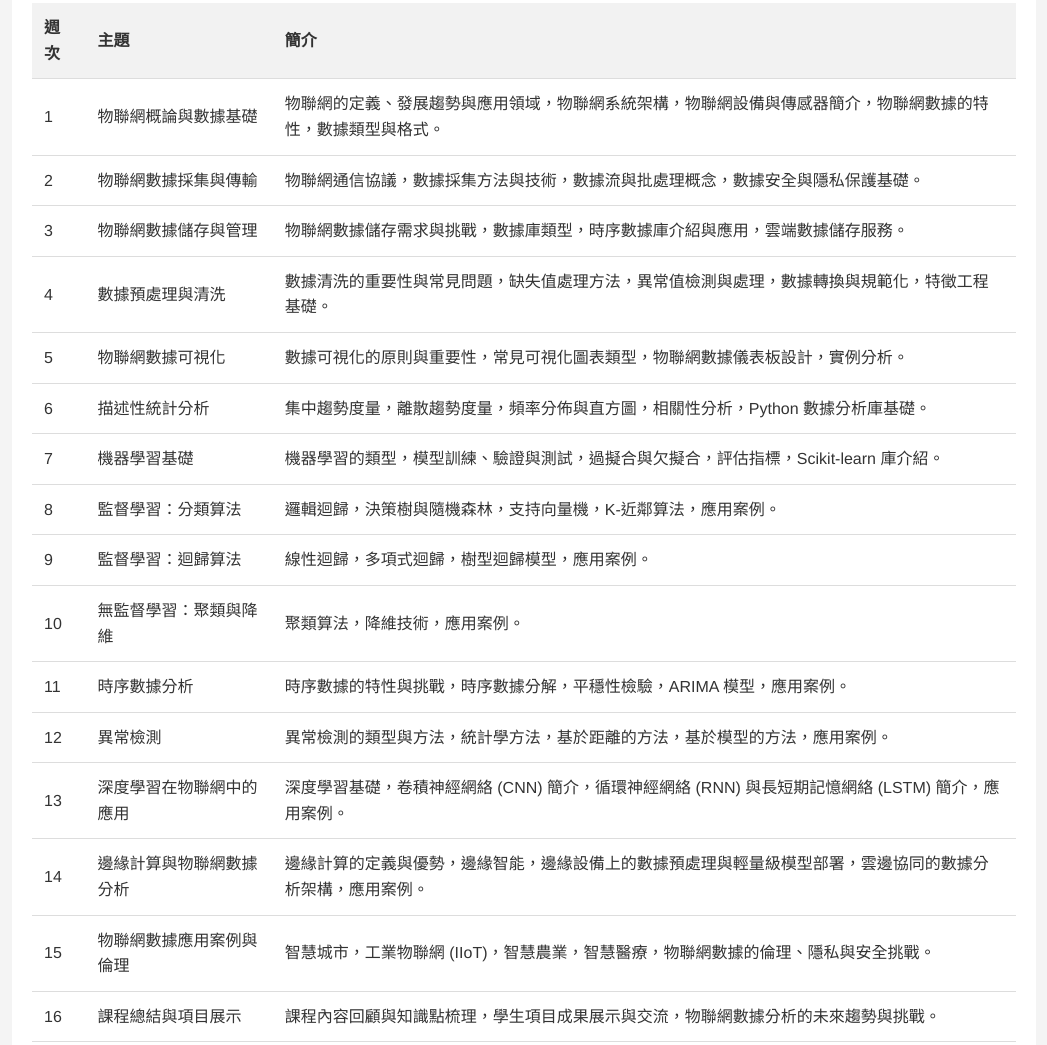
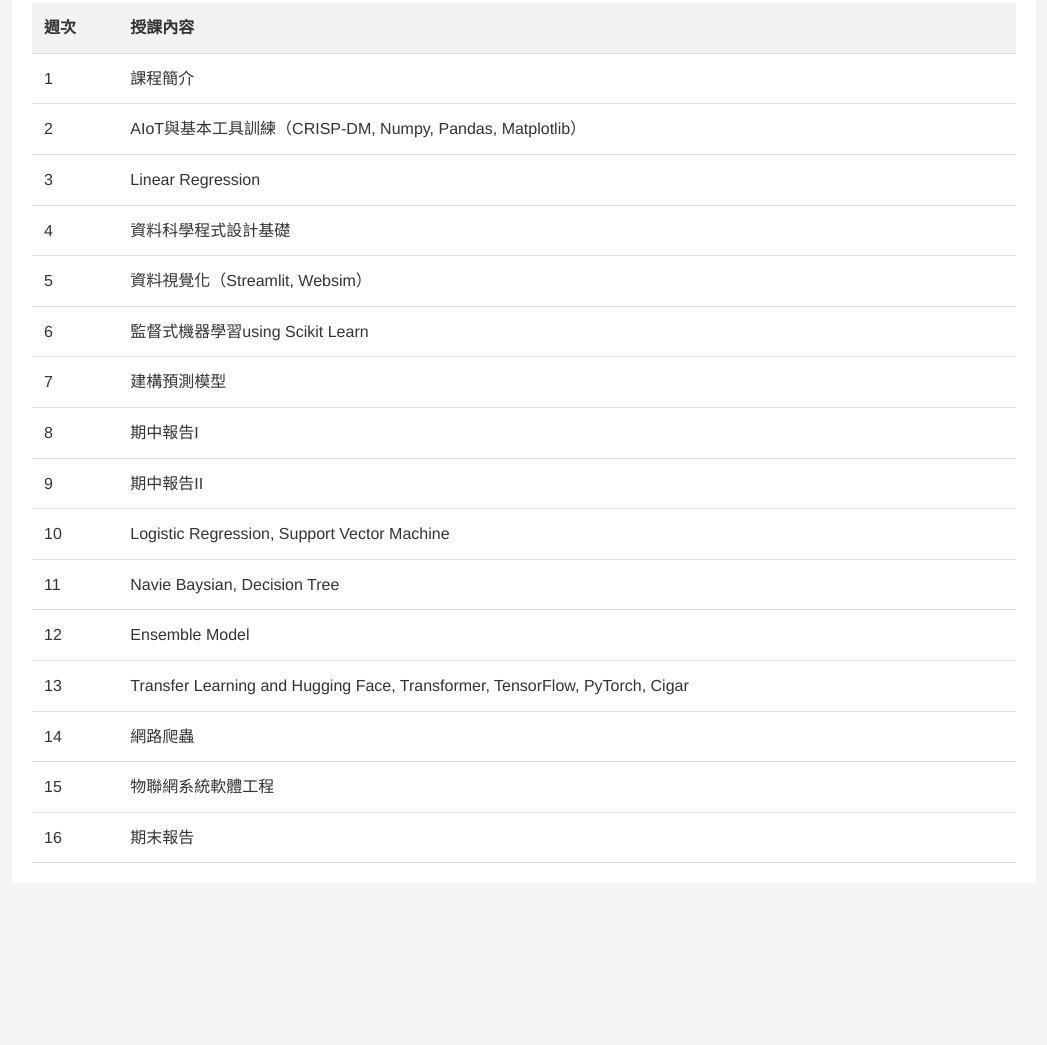
Before and after one commit to Rickon-YuCheng/IoT-homepage, a plain HTML site: page index.html in a window 1280 px wide. Shown: the part 1061-2106 px from the top of the page, without its empty margins (116-1163 px from the left). After the commit the page ends 1944 px from the top, so only its background shows below. Drawn offline with Linux system fonts and the light colour scheme.

Commit message:
Update syllabus with new 16-week outline

```diff
--- a/index.html
+++ b/index.html
@@ -103,90 +103,73 @@
                 <thead>
                     <tr>
                         <th>週次</th>
-                        <th>主題</th>
-                        <th>簡介</th>
+                        <th>授課內容</th>
                     </tr>
                 </thead>
                 <tbody>
                     <tr>
                         <td>1</td>
-                        <td>物聯網概論與數據基礎</td>
-                        <td>物聯網的定義、發展趨勢與應用領域，物聯網系統架構，物聯網設備與傳感器簡介，物聯網數據的特性，數據類型與格式。</td>
+                        <td>課程簡介</td>
                     </tr>
                     <tr>
                         <td>2</td>
-                        <td>物聯網數據採集與傳輸</td>
-                        <td>物聯網通信協議，數據採集方法與技術，數據流與批處理概念，數據安全與隱私保護基礎。</td>
+                        <td>AIoT與基本工具訓練（CRISP-DM, Numpy, Pandas, Matplotlib）</td>
                     </tr>
                     <tr>
                         <td>3</td>
-                        <td>物聯網數據儲存與管理</td>
-                        <td>物聯網數據儲存需求與挑戰，數據庫類型，時序數據庫介紹與應用，雲端數據儲存服務。</td>
+                        <td>Linear Regression</td>
                     </tr>
                     <tr>
                         <td>4</td>
-                        <td>數據預處理與清洗</td>
-                        <td>數據清洗的重要性與常見問題，缺失值處理方法，異常值檢測與處理，數據轉換與規範化，特徵工程基礎。</td>
+                        <td>資料科學程式設計基礎</td>
                     </tr>
                     <tr>
                         <td>5</td>
-                        <td>物聯網數據可視化</td>
-                        <td>數據可視化的原則與重要性，常見可視化圖表類型，物聯網數據儀表板設計，實例分析。</td>
+                        <td>資料視覺化（Streamlit, Websim）</td>
                     </tr>
                     <tr>
                         <td>6</td>
-                        <td>描述性統計分析</td>
-                        <td>集中趨勢度量，離散趨勢度量，頻率分佈與直方圖，相關性分析，Python 數據分析庫基礎。</td>
+                        <td>監督式機器學習using Scikit Learn</td>
                     </tr>
                     <tr>
                         <td>7</td>
-                        <td>機器學習基礎</td>
-                        <td>機器學習的類型，模型訓練、驗證與測試，過擬合與欠擬合，評估指標，Scikit-learn 庫介紹。</td>
+                        <td>建構預測模型</td>
                     </tr>
                     <tr>
                         <td>8</td>
-                        <td>監督學習：分類算法</td>
-                        <td>邏輯迴歸，決策樹與隨機森林，支持向量機，K-近鄰算法，應用案例。</td>
+                        <td>期中報告I</td>
                     </tr>
                     <tr>
                         <td>9</td>
-                        <td>監督學習：迴歸算法</td>
-                        <td>線性迴歸，多項式迴歸，樹型迴歸模型，應用案例。</td>
+                        <td>期中報告II</td>
                     </tr>
                     <tr>
                         <td>10</td>
-                        <td>無監督學習：聚類與降維</td>
-                        <td>聚類算法，降維技術，應用案例。</td>
+                        <td>Logistic Regression, Support Vector Machine</td>
                     </tr>
                     <tr>
                         <td>11</td>
-                        <td>時序數據分析</td>
-                        <td>時序數據的特性與挑戰，時序數據分解，平穩性檢驗，ARIMA 模型，應用案例。</td>
+                        <td>Navie Baysian, Decision Tree</td>
                     </tr>
                     <tr>
                         <td>12</td>
-                        <td>異常檢測</td>
-                        <td>異常檢測的類型與方法，統計學方法，基於距離的方法，基於模型的方法，應用案例。</td>
+                        <td>Ensemble Model</td>
                     </tr>
                     <tr>
                         <td>13</td>
-                        <td>深度學習在物聯網中的應用</td>
-                        <td>深度學習基礎，卷積神經網絡 (CNN) 簡介，循環神經網絡 (RNN) 與長短期記憶網絡 (LSTM) 簡介，應用案例。</td>
+                        <td>Transfer Learning and Hugging Face, Transformer, TensorFlow, PyTorch, Cigar</td>
                     </tr>
                     <tr>
                         <td>14</td>
-                        <td>邊緣計算與物聯網數據分析</td>
-                        <td>邊緣計算的定義與優勢，邊緣智能，邊緣設備上的數據預處理與輕量級模型部署，雲邊協同的數據分析架構，應用案例。</td>
+                        <td>網路爬蟲</td>
                     </tr>
                     <tr>
                         <td>15</td>
-                        <td>物聯網數據應用案例與倫理</td>
-                        <td>智慧城市，工業物聯網 (IIoT)，智慧農業，智慧醫療，物聯網數據的倫理、隱私與安全挑戰。</td>
+                        <td>物聯網系統軟體工程</td>
                     </tr>
                     <tr>
                         <td>16</td>
-                        <td>課程總結與項目展示</td>
-                        <td>課程內容回顧與知識點梳理，學生項目成果展示與交流，物聯網數據分析的未來趨勢與挑戰。</td>
+                        <td>期末報告</td>
                     </tr>
                 </tbody>
             </table>
```
